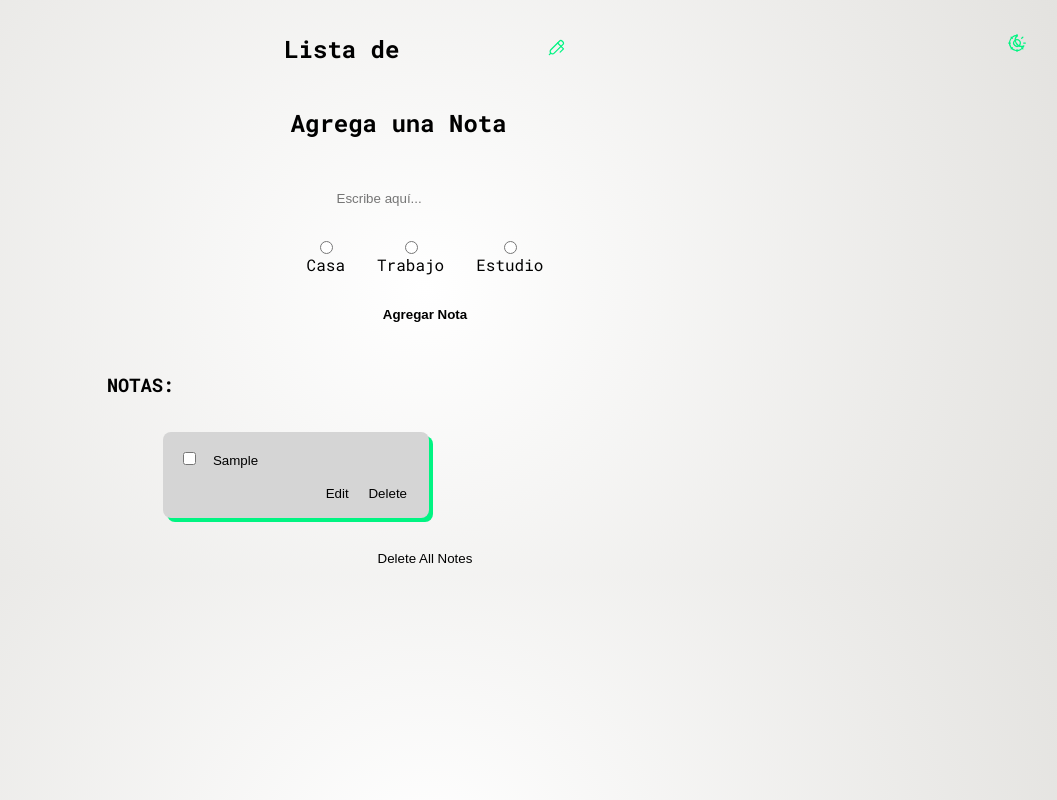
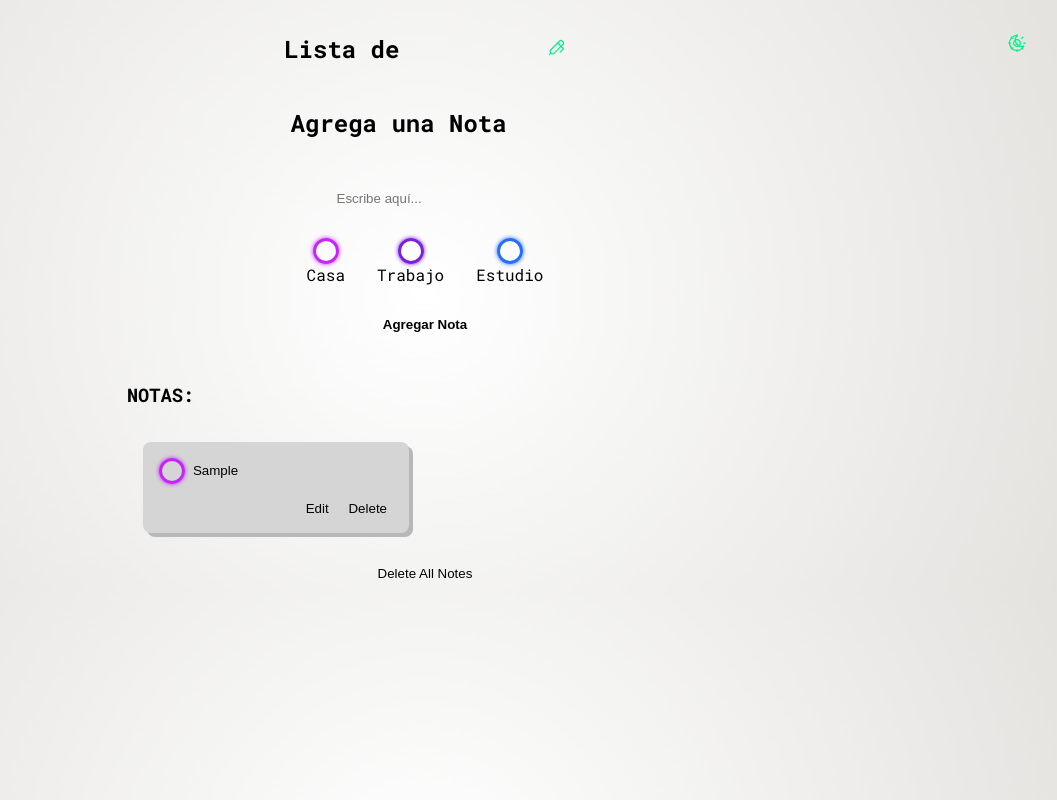
Before and after one commit to albegosu/crud-localstorage, a plain HTML site: page indexit.html in a window 1280 px wide. Both pictures are taken after typing "Sample" into the empty fields and a click on the input "Agregar Nota". Shown: the whole page, without its empty margins (215-1272 px from the left). Drawn offline with Linux system fonts and the light colour scheme.

Commit message:
NoteList

```diff
--- a/list.js
+++ b/list.js
@@ -28,6 +28,7 @@ window.addEventListener('load', () => {
 
         showNotes();
     })
+    showNotes();
 });
 
 function showNotes() {
@@ -53,9 +54,10 @@ function showNotes() {
         span.classList.add('bubble');
 
         //DETECTAR CATEGORÍA Y ASIGNAR CLASE
-        switch (note.slcCategory) {
+        switch (note.category) {
             case 'casa':
                 span.classList.add('casa');
+
                 break;
             case 'trabajo':
                 span.classList.add('trabajo');
@@ -80,6 +82,7 @@ function showNotes() {
         deleteBtn.innerHTML = 'Delete';
 
         //PADRES E HIJOS
+        // span.appendChild(input);
         label.appendChild(input);
         label.appendChild(span);
         actions.appendChild(edit);
@@ -91,6 +94,7 @@ function showNotes() {
         //FINALMENTE AGREGAMOS ONENOTE AL GRUPO notesList
         notesList.appendChild(oneNote);
 
+        //MARCAR TAREA COMO 'DONE'
         if (note.done) {
             oneNote.classList.add('done');
         }
@@ -131,3 +135,18 @@ function showNotes() {
         })
     });
 }
+
+//BOTON ELIMINAR CON CONFIRMACIÓN
+const deleteAll = document.getElementById("deleteAll");
+deleteAll.addEventListener('click', () => {
+  const acept = confirm("¿Estás seguro de que deseas eliminar todas las notas? Esta acción no se puede deshacer.");
+
+  if (acept) {
+    localStorage.removeItem('notes');
+    notes.innerHTML = ""; // Borra todos los elementos <li> existentes
+    notesStorage = []; // Asignamos un array vacío para formatear completamente el localStorage
+    console.log(localStorage);
+    showNotes(); // Llamamos a shownotes para ver la lista actualizada
+    location.reload(); // Necesitamos un reload de la página para ver la lista vacía
+  }
+});
--- a/styles.css
+++ b/styles.css
@@ -1,6 +1,11 @@
 :root {
     --bgDark: radial-gradient(circle, rgba(42,42,42,1) 0%, rgba(48,48,48,1) 100%);
     --bgLight: radial-gradient(circle, rgba(255,255,255,1) 0%, rgba(227,226,223,1) 100%);
+    --colorCasa: #C426FA;
+    --colorTrabajo: #7A21DE;
+    --colorEstudio: #266DFA;
+    --colorBgNote: rgb(184, 184, 184);
+    --colorComplementario: #5831F5;
 }
 
 
@@ -39,14 +44,14 @@ input:not([type='radio']):not([type='checkbox']), button {
     padding: 1rem;
     background-color: rgb(213, 213, 213);
     border-radius: 0.5rem;
-    box-shadow: 0.25rem 0.25rem #00F482;
+    box-shadow: 0.25rem 0.25rem var(--colorBgNote);
     transition: 0.5s;
 }
 
 .oneNote:hover {
     transform: scale(1.1);
     background-color: rgb(194, 194, 194);
-    box-shadow: 0.25rem 0.4rem 1.2rem #00F482;
+    box-shadow: 0.35rem 0.4rem 1.2rem var(--colorComplementario);
 }
 
 .oneNote label {
@@ -66,6 +71,11 @@ input:not([type='radio']):not([type='checkbox']), button {
 
 .delete {
     grid-column: 4 / 5;
+}
+
+#deleteAll:hover {
+    color: var(--colorComplementario);
+    font-weight: bolder;
 }
 
 #content {
@@ -88,14 +98,15 @@ input:not([type='radio']):not([type='checkbox']), button {
 }
 
 #addNote:hover {
-    color: #00F482;
-    font-weight: 500;
+    color: var(--colorComplementario);
+    letter-spacing: 0.1rem;
+    transition: 0.3s;
 }
 
 #notesList {
     display: grid;
     grid-template-columns: 1fr 1fr;
-
+    padding: 0;
 }
 
 .category {
@@ -115,7 +126,7 @@ input:not([type='radio']):not([type='checkbox']), button {
     font-size: 2rem;
 }
 
-.done {
+.done input {
     text-decoration: line-through;
 }
 
@@ -130,3 +141,58 @@ input:not([type='radio']):not([type='checkbox']), button {
     right: 2rem;
     top: 2rem;
 }
+
+/* ETIQUETAS GRUPO NOTA */
+/* FORMATEO INPUT */
+input[type="radio"],
+input[type="checkbox"] {
+	display: none;
+}
+/* ESTILO CHECK */
+.bubble {
+	display: flex;
+	align-items: center;
+	justify-content: center;
+	width: 20px;
+	height: 20px;
+	border-radius: 999px;
+}
+.bubble.casa {
+    border: 3px solid var(--colorCasa);
+    box-shadow: 0px 0px 4px var(--colorCasa);
+}
+.bubble.trabajo {
+    border: 3px solid var(--colorTrabajo);
+    box-shadow: 0px 0px 4px var(--colorTrabajo);
+}
+.bubble.estudio {
+    border: 3px solid var(--colorEstudio);
+    box-shadow: 0px 0px 4px var(--colorEstudio);
+}
+/* ESTILO CHECK CLICKADO */
+.bubble::after {
+	content: '';
+	display: block;
+	opacity: 0;
+	width: 0px;
+	height: 0px;
+	border-radius: 999px;
+	transition: 0.2s ease-in-out;
+}
+input:checked ~ .bubble::after {
+	width: 10px;
+	height: 10px;
+	opacity: 1;
+}
+.bubble.casa::after {
+    background-color: var(--colorCasa);
+	box-shadow: var(--colorCasa);
+}
+.bubble.trabajo::after {
+    background-color: var(--colorTrabajo);
+	box-shadow: var(--colorTrabajo);
+}
+.bubble.estudio::after {
+    background-color: var(--colorEstudio);
+	box-shadow: var(--colorEstudio);
+}
```
